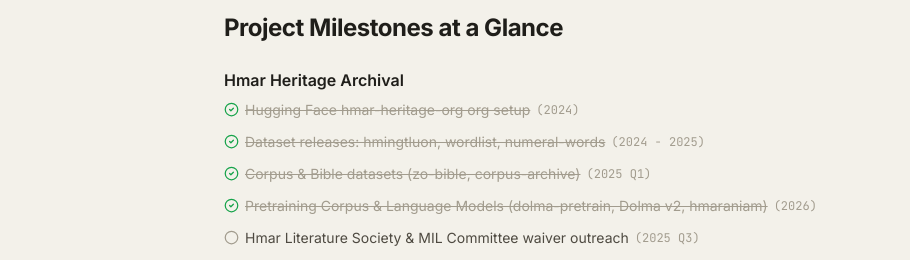
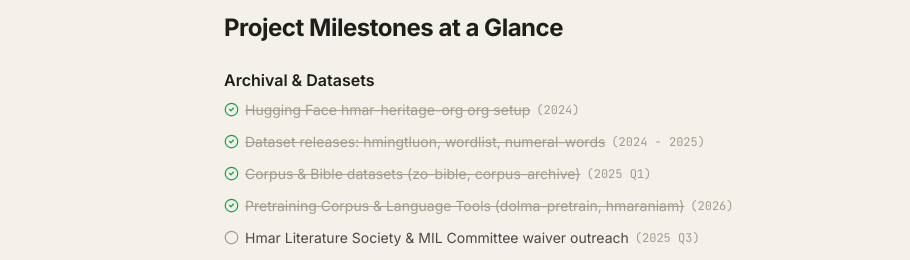
Before and after one commit to hmar-heritage-org/home, a React (Vite) app: page /projects in a window 1280 px wide. Shown: the part 1972-2232 px from the top of the page, without its empty margins (32-942 px from the left). Built offline with nearby package versions, Linux system fonts and the light colour scheme.

Commit message:
update: rename primary project to Archival & Datasets and align scope

```diff
--- a/src/data/projects.ts
+++ b/src/data/projects.ts
@@ -27,18 +27,18 @@
 export const projects: Project[] = [
   {
     slug: 'archival',
-    title: 'Hmar Heritage Archival Project',
-    shortTitle: 'Hmar Heritage Archival',
+    title: 'Archival & Datasets',
+    shortTitle: 'Archival & Datasets',
     tagline: 'Digitizing public domain materials and structuring open datasets for the Hmar language.',
     description:
       'The primary initiative of the Foundation, focused on structuring public domain internet data, securing publication copyright waivers, and hosting open datasets on Hugging Face.',
     longDescription: [
-      'The Hmar Heritage Archival Project is the primary project of the Foundation. Our current operational focus is digitizing and structuring public domain data already available on the internet as the most immediate and accessible starting point.',
+      'The Archival & Datasets initiative is the primary project of the Foundation. Our current operational focus is digitizing and structuring public domain data already available on the internet as the most immediate and accessible starting point.',
       'We are actively collecting physical books, but we strictly hold off on scanning or digitizing them until formal copyright waivers are secured. We plan to engage with the Hmar Literature Society (HLS) and the Hmar MIL Monitoring Committee to secure waivers for their publications, while holding ongoing discussions on how to obtain copyright waivers from individual community members.',
-      'All structured master data is hosted open-access on Hugging Face under the hmar-heritage-org organization. Current active repositories include dolma-pretrain, wordlist, unigrams, hmingtluon, zo-bible, corpus-archive, numeral-words, and culture-dump, alongside open language models like Dolma v2 and software tools like hmaraniam. Once field equipment and grant funding are secured, we will pivot heavily to audio and video recording of oral heritage.',
+      'All structured master data is hosted open-access on Hugging Face under the hmar-heritage-org organization. Current active repositories include dolma-pretrain, wordlist, unigrams, hmingtluon, zo-bible, corpus-archive, numeral-words, and culture-dump, alongside software tools like hmaraniam. Once field equipment and grant funding are secured, we will pivot heavily to audio and video recording of oral heritage.',
     ],
     status: 'active',
-    lead: 'Hmar Heritage Archival Team',
+    lead: 'Archival & Datasets Team',
     tags: ['Public Domain', 'Hugging Face', 'Copyright Waivers', 'Open Data', 'Corpora'],
     icon: 'Archive',
     sections: [
@@ -63,14 +63,14 @@
       { title: 'Hugging Face hmar-heritage-org org setup', date: '2024', done: true },
       { title: 'Dataset releases: hmingtluon, wordlist, numeral-words', date: '2024 - 2025', done: true },
       { title: 'Corpus & Bible datasets (zo-bible, corpus-archive)', date: '2025 Q1', done: true },
-      { title: 'Pretraining Corpus & Language Models (dolma-pretrain, Dolma v2, hmaraniam)', date: '2026', done: true },
+      { title: 'Pretraining Corpus & Language Tools (dolma-pretrain, hmaraniam)', date: '2026', done: true },
       { title: 'Hmar Literature Society & MIL Committee waiver outreach', date: '2025 Q3', done: false },
       { title: 'Community copyright waiver framework', date: '2025 Q4', done: false },
       { title: 'Grant funding & Field audio/video recording hardware acquisition', date: '2026', done: false },
     ],
     resources: [
       { label: 'Hugging Face hmar-heritage-org Hub', href: 'https://huggingface.co/hmar-heritage-org' },
-      { label: 'Dolma v2 Model & Interactive Space', href: '/resources' },
+      { label: 'hmaraniam Language Engine', href: 'https://huggingface.co/spaces/azinamotoe/hmaraniam' },
       { label: 'Dataset Specification & Waiver Guidelines', href: '/resources' },
     ],
   },
```
